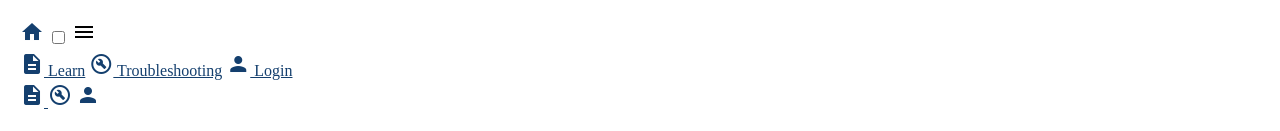
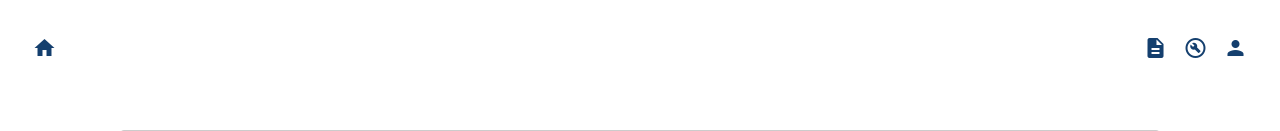
Before and after one commit to SKel1817/on-it, a Flask app: page /report in a window 1280 px wide. Shown: the top 131 px of the page. Run offline with Flask 3, Linux system fonts and the light colour scheme; data that the repository does not hold is empty.

Commit message:
fixes methinks 🚄

```diff
--- a/static/report-style.css
+++ b/static/report-style.css
@@ -16,7 +8,106 @@ body {
     line-height: 1.6;
 }
 
+/* Nav bar */
+header {
+    background-color: rgba(255, 255, 255, 0.8);
+    padding: 0.5rem 0;
+    padding-top: .5em;
+    color: #143F6E;
+    position: sticky;
+    z-index: 999;
+    width: 100%;
+    top: 0;
+}
+
+.nav {
+    display: flex;
+    justify-content: space-between;
+    align-items: center;
+    height: 3em;
+    padding: 0 1%;
+    background-color: rgba(255, 255, 255, 0.8);
+    position: sticky;
+    top: 0;
+    z-index: 999;
+}
+
 .nav a {
+    color: #143F6E;
+    text-decoration: none;
+    font-weight: 700;
+    transition: color 0.3s ease;
+}
+
+.nav a:hover {
+    color: #545E75;
+    text-decoration: underline;
+}
+
+.navRight {
+    display: flex;
+    gap: 1rem;
+    align-items: center;
+}
+
+.navRight a {
+    color: #143F6E;
+    text-decoration: none;
+    font-weight: 600;
+    transition: color 0.3s ease;
+}
+
+.navRight a:hover {
+    color: #4F5D2F;
+    text-decoration: underline;
+}
+
+#hamburger {
+    display: none;
+    font-size: 2rem;
+    cursor: pointer;
+    color: #143F6E;
+}
+
+.dropdown {
+    display: none;
+    flex-direction: column;
+    position: absolute;
+    top: 3em;
+    right: 1em;
+    background-color: #ffffff;
+    border: 1px solid #A5D6A7;
+    border-radius: 0.5rem;
+    box-shadow: 0 4px 8px rgba(0, 0, 0, 0.1);
+    padding: 1rem;
+    z-index: 1000;
+}
+
+.dropdown a {
+    margin: 0.5rem 0;
+    color: #143F6E;
+    text-decoration: none;
+    font-weight: 600;
+}
+
+.dropdown a:hover {
+    color: #4F5D2F;
+}
+
+.menu-toggle {
+    display: none;
+}
+
+.menu-toggle .material-icons {
+    display: none;
+}
+
+.menu-toggle:checked ~ .dropdown {
+    display: flex;
+}
+
+.material-icons {
+    font-size: 1.5rem;
     color: #143F6E;
 }
 
--- a/static/style.css
+++ b/static/style.css
@@ -645,7 +645,6 @@ datalist {
         width: 90%;
         max-width: 30rem;
         padding: 5%;
-        background-color: #BDD4BC;
         box-shadow: 0 0.3rem 0.6rem rgba(0, 0, 0, 0.2);
         text-align: center;
         margin: 5% auto;
@@ -656,8 +655,9 @@ datalist {
     .settingsContainer {
         width: 90%;
         margin-top: 2rem;
-        position: static;
-        transform: none;
+        /* position: static;
+        transform: none; */
+        margin: auto;
     }
 
     .troubleshootingContainer {
```
Also changed, not shown: other parts of static/report-style.css (+34 -8 lines).
